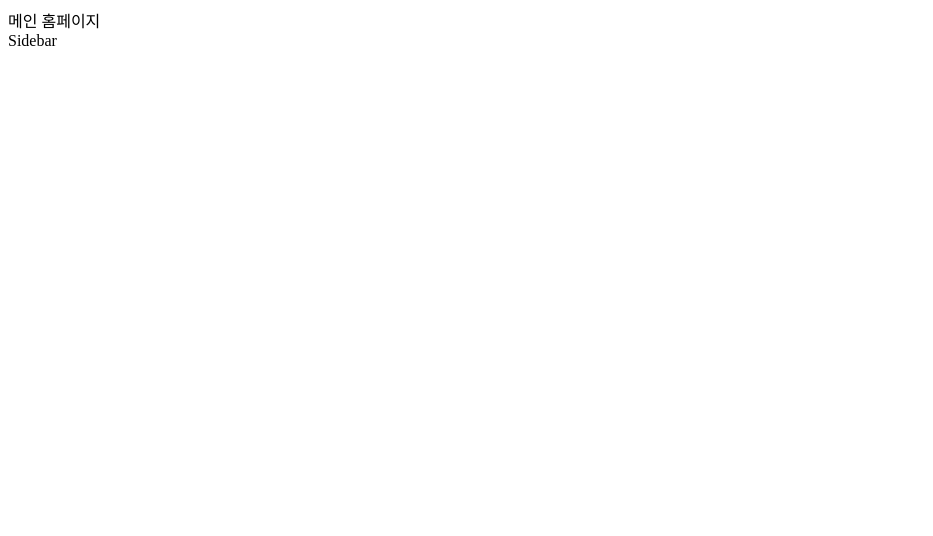
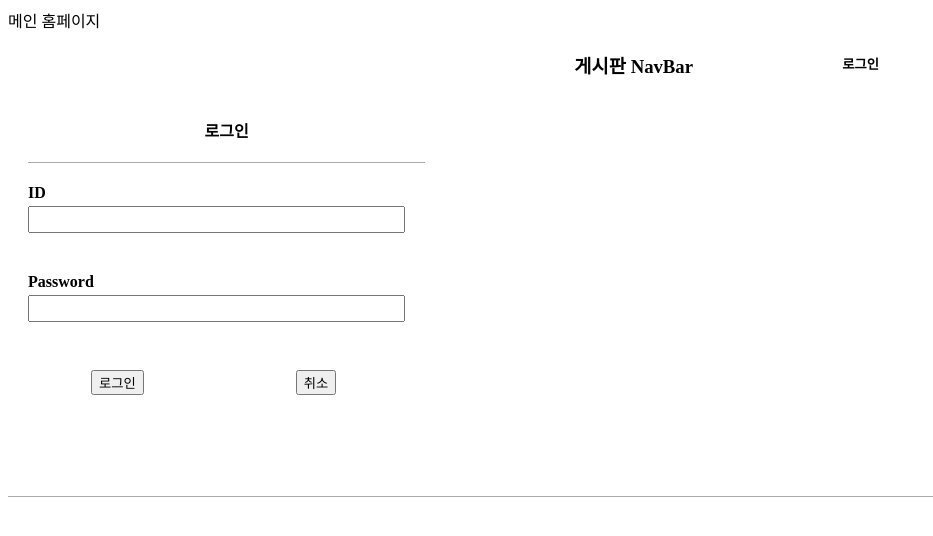
Before and after one commit to seong-94/blog_aws, a React (Create React App) app in the folder client/: page / in a window 1280 px wide. Shown: the top 536 px of the page, without its empty margins (0-933 px from the left). Built offline with nearby package versions, Linux system fonts and the light colour scheme; some icons are missing.

Commit message:
login page(modal)

```diff
--- a/client/package.json
+++ b/client/package.json
@@ -7,9 +7,11 @@
     "@testing-library/react": "^13.4.0",
     "@testing-library/user-event": "^13.5.0",
     "react": "^18.2.0",
+    "react-awesome-modal": "^2.0.5",
     "react-dom": "^18.2.0",
     "react-router-dom": "^6.4.2",
     "react-scripts": "5.0.1",
+    "sass": "^1.55.0",
     "web-vitals": "^2.1.4"
   },
   "scripts": {
--- a/client/src/App.js
+++ b/client/src/App.js
@@ -1,36 +1,28 @@
-import {
-  createBrowserRouter,
-  RouterProvider,
-  Route,
-  Link,
-} from "react-router-dom";
-import Login from "./components/Login";
+import { createBrowserRouter, Outlet, RouterProvider } from "react-router-dom";
 import Home from "./components/Home";
-import Sidebar from "./components/Sidebar";
+import NavBar from "./components/NavBar";
+import Single from "./components/Single";
+import "./style.scss";
 
 const router = createBrowserRouter([
   {
     path: "/",
     element: (
-      <div>
+      <>
         <Home />
-        <Sidebar />
-      </div>
+        <NavBar />
+      </>
     ),
   },
   {
-    path: "/login",
-    element: (
-      <div>
-        <Login />
-      </div>
-    ),
+    path: "/post/:id",
+    element: <Single />,
   },
 ]);
 
 function App() {
   return (
-    <div className="App">
+    <div className="app">
       <RouterProvider router={router} />
     </div>
   );
--- a/client/src/components/Home.js
+++ b/client/src/components/Home.js
@@ -1,7 +1,7 @@
 import React from "react";
 
 function Home() {
-  return <div>메인 홈페이지</div>;
+  return <div>메인 홈페이지 </div>;
 }
 
 export default Home;
--- a/client/src/components/Login.js
+++ /dev/null
@@ -1,7 +0,0 @@
-import React from "react";
-
-function Login() {
-  return <div>로그인 페이지</div>;
-}
-
-export default Login;
--- /dev/null
+++ b/client/src/components/NavBar.js
@@ -0,0 +1,59 @@
+import React, { useState } from "react";
+import { Link } from "react-router-dom";
+import Modal from "react-awesome-modal";
+
+function NavBar() {
+  const [submitmodal, setSubitModal] = useState(false);
+
+  function handleModal() {
+    setSubitModal(!submitmodal);
+    console.log(submitmodal);
+  }
+  return (
+    <div class="header_grid">
+      <div> </div>
+      <div className="acenter">
+        <Link className="link_tit" to="/">
+          <h3> 게시판 NavBar </h3>
+        </Link>
+      </div>
+      <h5 className="login_navbar" onClick={handleModal}>
+        로그인
+      </h5>
+      <Modal
+        visible={submitmodal}
+        width="400"
+        height="360"
+        effect="fadeInDown"
+        onClickAway={handleModal}
+      >
+        <div>
+          <form>
+            <div className="login_div">
+              <h4 className="acenter login_tit">로그인</h4>
+              <div className="login_input_div">
+                <p> ID </p>
+                <input type="text" name="id" />
+              </div>
+              <div className="login_input_div" style={{ marginTop: "40px" }}>
+                <p> Password </p>
+                <input type="text" name="password" />
+              </div>
+
+              <div className="submit_div">
+                <div>
+                  <input type="button" value="로그인" />
+                </div>
+                <div>
+                  <input type="button" value="취소" onClick={handleModal} />
+                </div>
+              </div>
+            </div>
+          </form>
+        </div>
+      </Modal>
+    </div>
+  );
+}
+
+export default NavBar;
--- a/client/src/components/Sidebar.js
+++ /dev/null
@@ -1,7 +0,0 @@
-import React from "react";
-
-function Sidebar() {
-  return <div>Sidebar</div>;
-}
-
-export default Sidebar;
--- /dev/null
+++ b/client/src/components/Single.js
@@ -0,0 +1,7 @@
+import React from "react";
+
+function Single() {
+  return <div>Single</div>;
+}
+
+export default Single;
--- /dev/null
+++ b/client/src/style.scss
@@ -0,0 +1,68 @@
+.app {
+  // display: flex;
+  // justify-content: center;
+
+  //SideBar
+  .header_grid {
+    display: grid;
+    grid-template-columns: 33% 33% auto;
+    border-bottom: solid 1px #ababab;
+  }
+
+  .acenter {
+    text-align: center;
+  }
+
+  .btn_cursor {
+    cursor: pointer;
+  }
+
+  .link_tit {
+    color: black;
+    text-decoration: none;
+  }
+  .login_navbar {
+    cursor: pointer;
+  }
+
+  //login
+
+  .login_tit {
+    border-bottom: solid 1px #ababab;
+    padding-bottom: 20px;
+  }
+
+  .modal_tools {
+    margin-top: -100px;
+  }
+
+  .login_input_div p {
+    font-weight: bold;
+    margin-bottom: 8px;
+  }
+
+  .login_input_div input {
+    width: 92%;
+    padding: 4px;
+    margin-top: -10px;
+  }
+
+  .login_div {
+    text-align: left;
+    padding-left: 20px;
+  }
+
+  .submit_div {
+    display: grid;
+    grid-template-columns: 45% auto;
+    margin-top: 12%;
+  }
+
+  .submit_div div {
+    text-align: center;
+  }
+
+  .submit_div div input {
+    cursor: pointer;
+  }
+}
```
Also changed, not shown: 1 other file (tests, documents, lock files or other folders).
